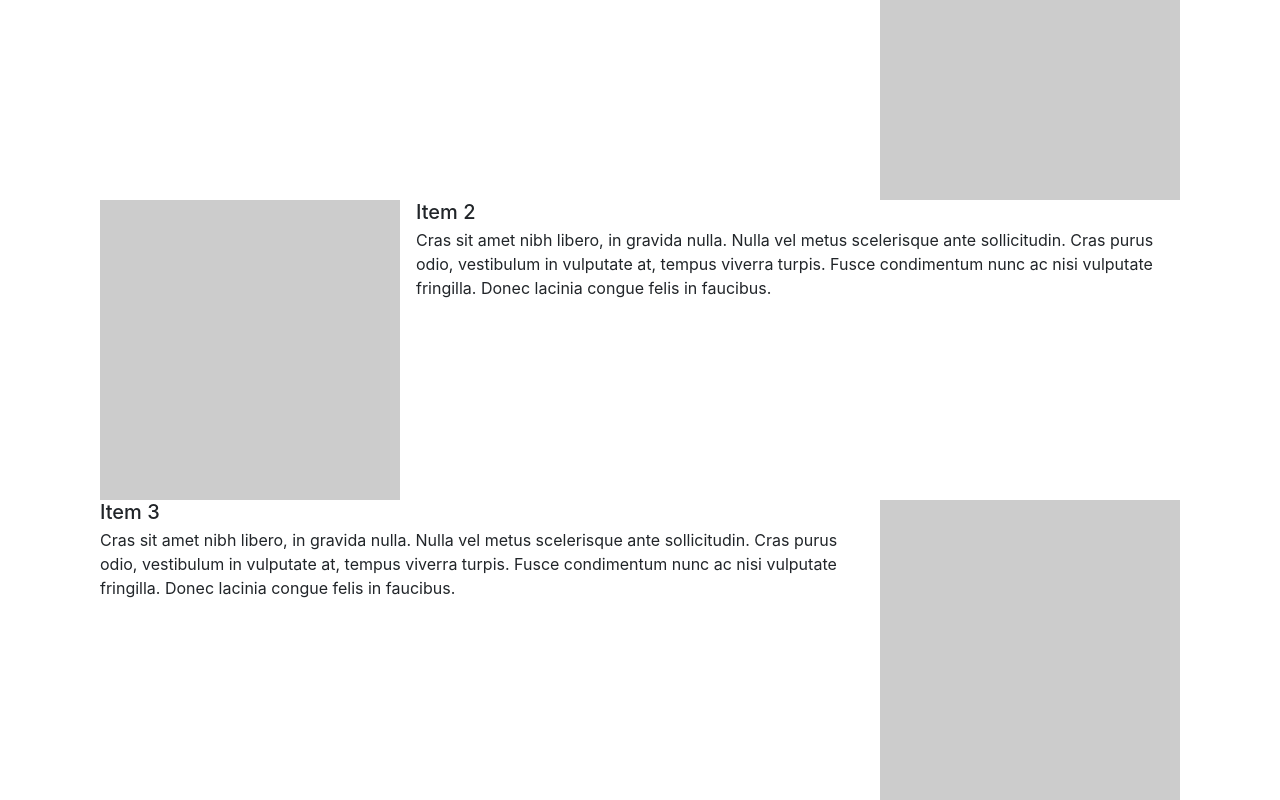
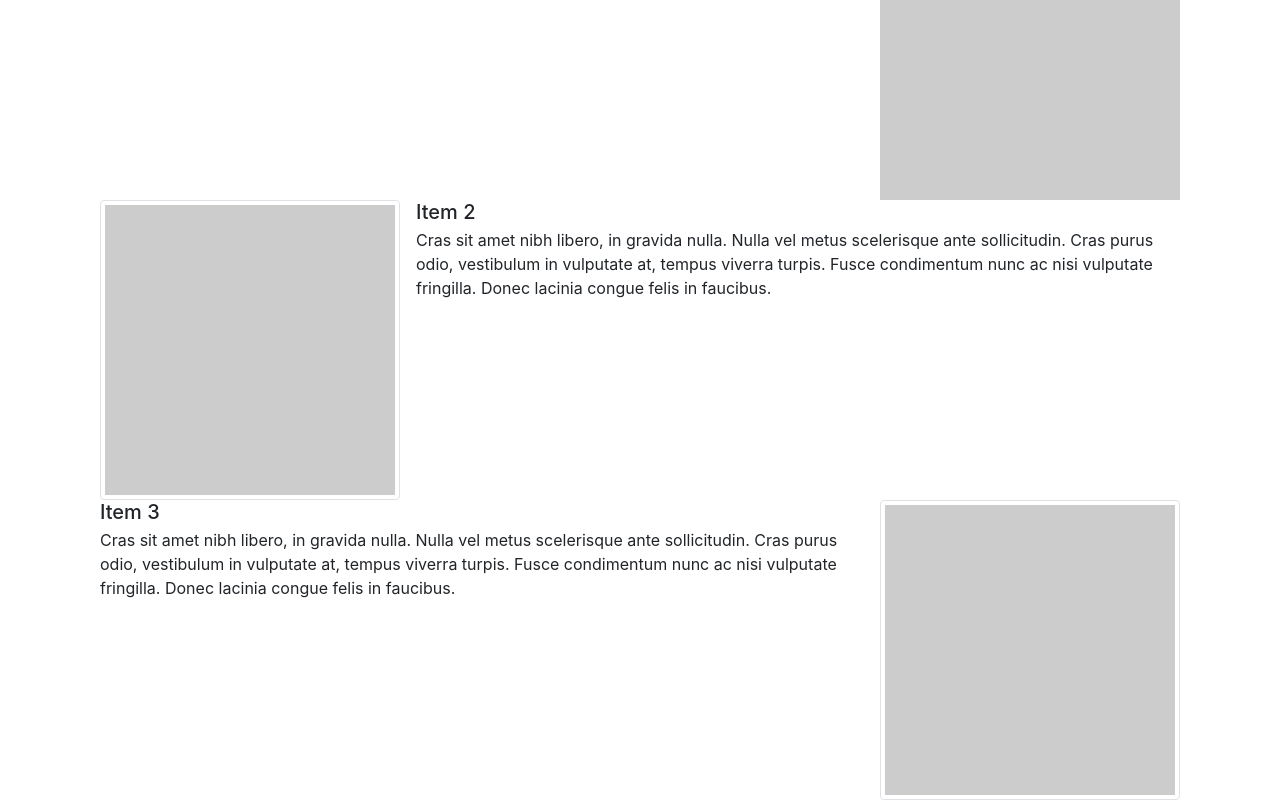
Before and after one commit to VitorHSR/finmap-frontend, a Vue app in the folder Projeto/: page /#/ in a window 1280 px wide. Shown: the part 185-985 px from the top of the page. Built offline with nearby package versions, Linux system fonts and the light colour scheme.

Commit message:
Home modificada

```diff
--- a/Projeto/src/components/GeneralViews/Home.vue
+++ b/Projeto/src/components/GeneralViews/Home.vue
@@ -13,7 +13,7 @@
             congue felis in faucibus.
         </b-media>
         <b-media left-align vertical-align="center">
-              <b-img slot="aside" blank blank-color="#ccc" width="300" alt="Item 2" />
+              <b-img thumbnail slot="aside" blank blank-color="#ccc" width="300" alt="Item 2" />
               <h5 class="mt-0 mb-1">Item 2</h5>
               Cras sit amet nibh libero, in gravida nulla. Nulla vel metus scelerisque ante
               sollicitudin. Cras purus odio, vestibulum in vulputate at, tempus viverra
@@ -21,7 +21,7 @@
               congue felis in faucibus.
         </b-media>
         <b-media right-align vertical-align="center">
-                <b-img slot="aside" blank blank-color="#ccc" width="300" alt="Item 3" />
+                <b-img thumbnail slot="aside" blank blank-color="#ccc" width="300" alt="Item 3" />
                 <h5 class="mt-0 mb-1">Item 3</h5>
                 Cras sit amet nibh libero, in gravida nulla. Nulla vel metus scelerisque ante
                 sollicitudin. Cras purus odio, vestibulum in vulputate at, tempus viverra
```
